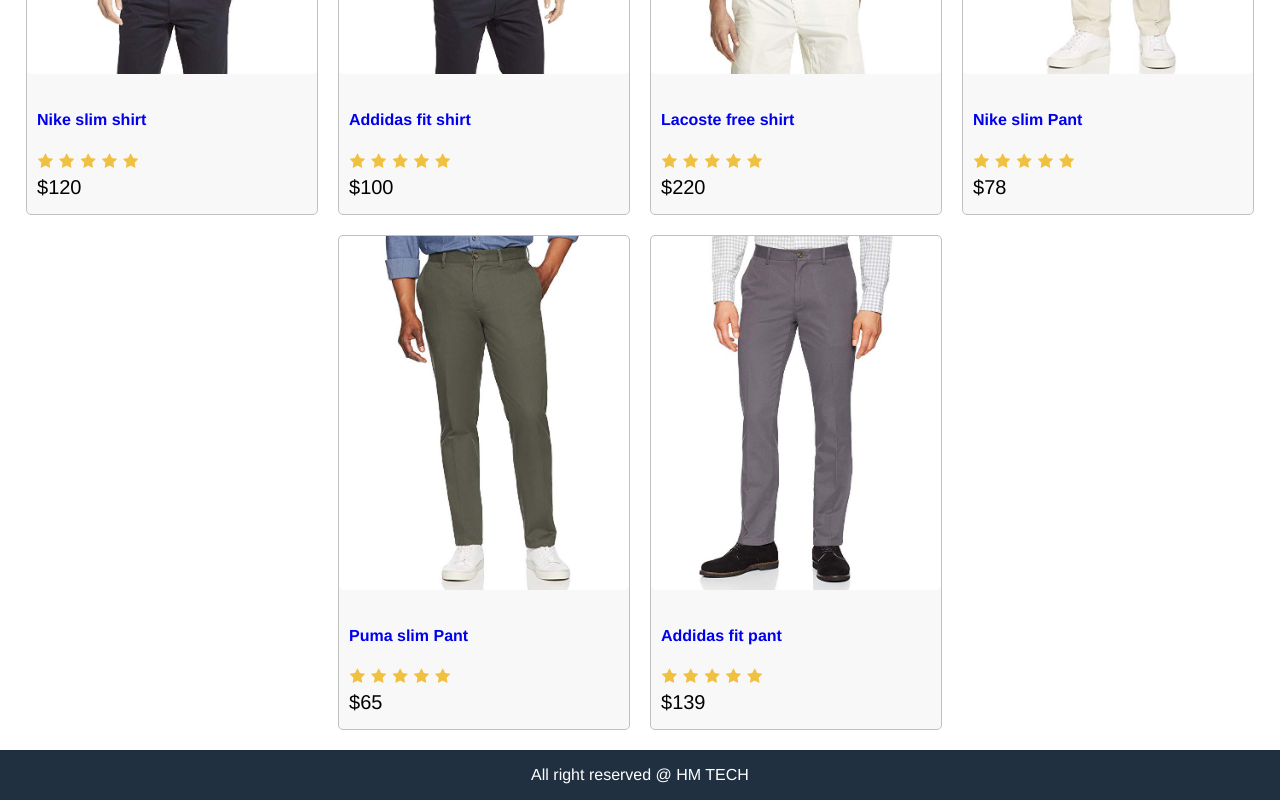
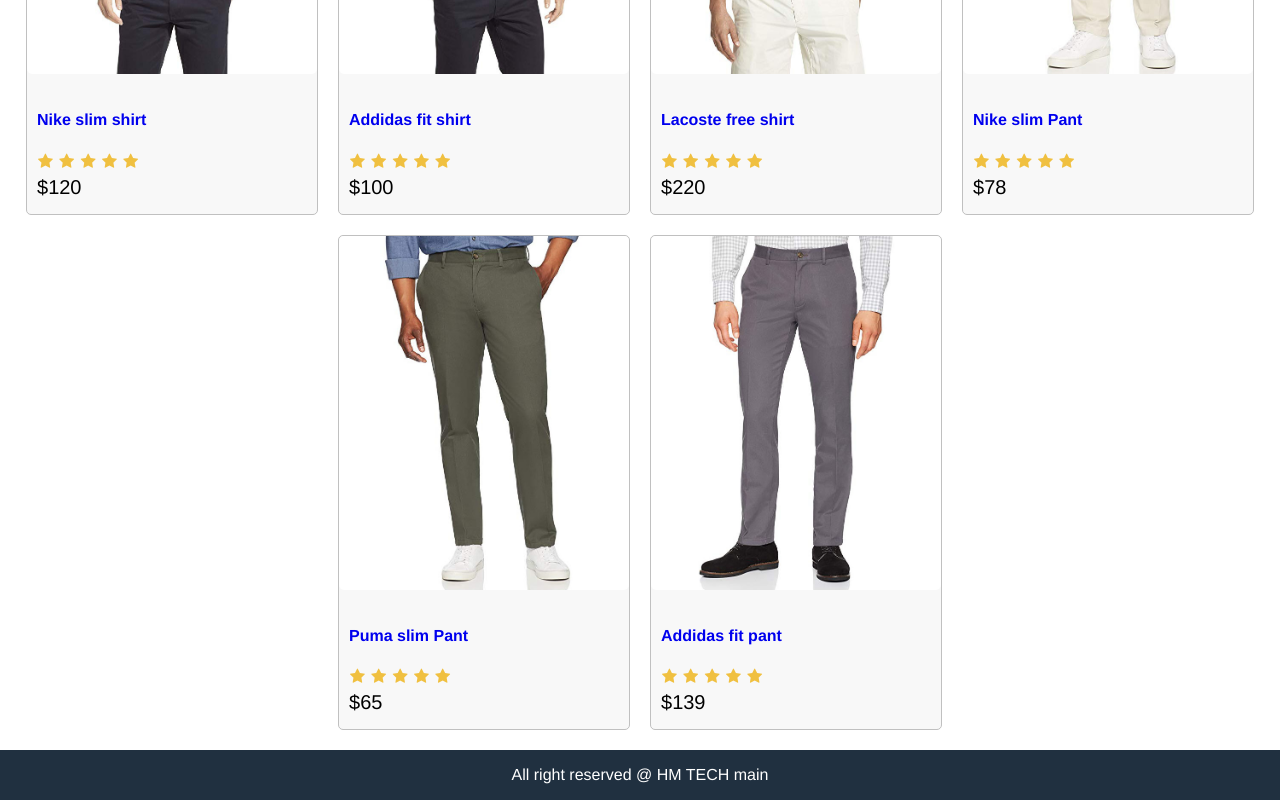
Before and after one commit to HMTECHdesign/amazona, a React (Create React App) app in the folder frontend/: page / in a window 1280 px wide. Shown: the part 351-1151 px from the top of the page. Built offline with nearby package versions, Linux system fonts and the light colour scheme.

Commit message:
share code on github main

```diff
--- a/frontend/src/App.js
+++ b/frontend/src/App.js
@@ -45,7 +45,7 @@ function App() {
           </div>
         </div>
       </main>
-      <footer className="row center">All right reserved @ HM TECH</footer>
+      <footer className="row center">All right reserved @ HM TECH main</footer>
     </div>
   );
 }
```
